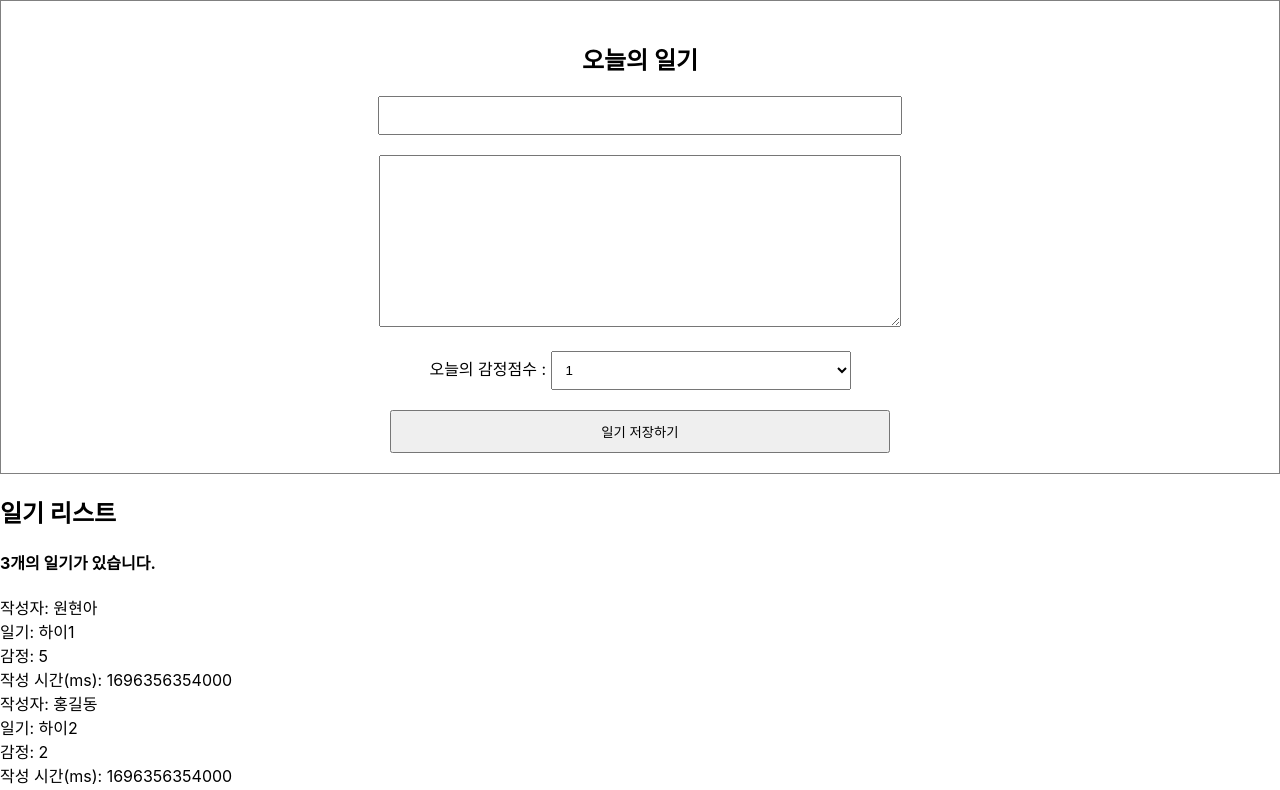
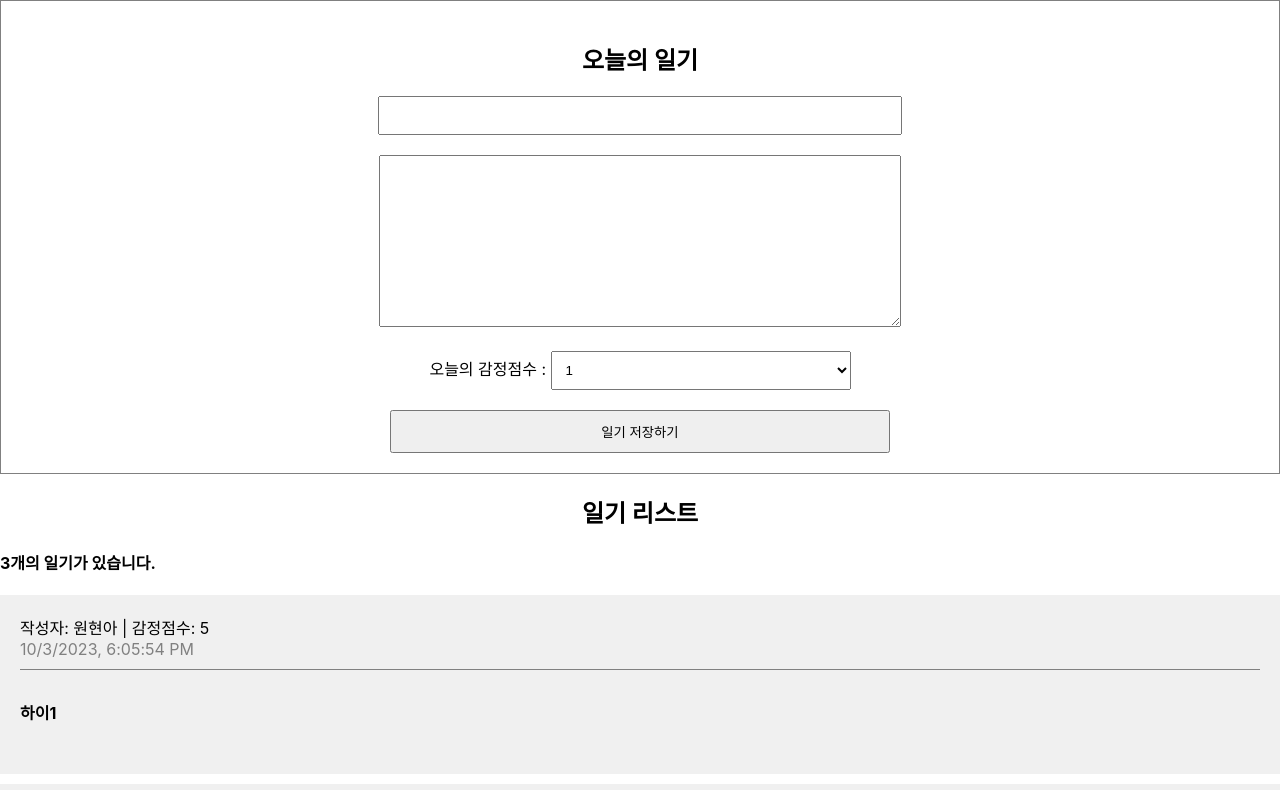
Before and after one commit to wonhyuna/ReactBasic, a React (Create React App) app: page / in a window 1280 px wide. Shown: the top 790 px of the page. Built offline with nearby package versions, Linux system fonts and the light colour scheme.

Commit message:
React에서 배열 사용하기 1 - 리스트 렌더링 (조회): DiaryItem.js

```diff
--- a/src/App.css
+++ b/src/App.css
@@ -1,3 +1,4 @@
+/*DiaryEditor*/
 .DiaryEditor{
   border: 1px solid gray;
   text-align: center;
@@ -26,3 +27,39 @@
   padding: 10px;
   cursor: pointer;
 };
+
+/*List*/
+
+.DiaryList{
+  border: 1px solid gray;
+  padding: 20px;
+  margin-top: 20px;
+}
+
+.DiaryList h2{
+  text-align: center;
+}
+
+/*Item*/
+
+.DiaryItem {
+  background-color: rgb(240, 240, 240);
+  margin-bottom: 10px;
+  padding: 20px;
+}
+
+.DiaryItem .info{
+  border-bottom: 1px solid gray;
+  padding-bottom: 10px;
+  margin-bottom: 10px;
+}
+
+.DiaryItem .date{
+  color: gray;
+}
+
+.DiaryItem .content{
+  font-weight: bold;
+  margin-bottom: 30px;
+  margin-top: 30px;
+}
--- /dev/null
+++ b/src/DiaryItem.js
@@ -0,0 +1,16 @@
+const DiaryItem = ({author, content, created_date, emotion, id}) =>{
+  return (
+    <div className = "DiaryItem">
+      <div className = "info">
+        <span>
+          작성자: {author} | 감정점수: {emotion}
+        </span>
+        <br/>
+        <span className = "date">{new Date(created_date).toLocaleString()}</span>
+      </div>
+      <div className = "content">{content}</div>
+    </div>
+  )
+}
+
+export default DiaryItem;
--- a/src/DiaryList.js
+++ b/src/DiaryList.js
@@ -1,3 +1,5 @@
+import DiaryItem from './DiaryItem';
+
 const DiaryList = ({diaryList}) => {
   console.log(diaryList);
   return (
@@ -7,12 +9,7 @@
 
     <div>
       {diaryList.map((it)=>(  //각각의 요소
-        <div key = {it.id}>
-          <div>작성자: {it.author} </div>
-          <div>일기: {it.content} </div>
-          <div>감정: {it.emotion} </div>
-          <div>작성 시간(ms): {it.created_date} </div>
-        </div>
+        <DiaryItem key = {it.id} {...it} /> //별도의 component인 DiaryItem 이용
       ))}
     </div>
   </div>
```
